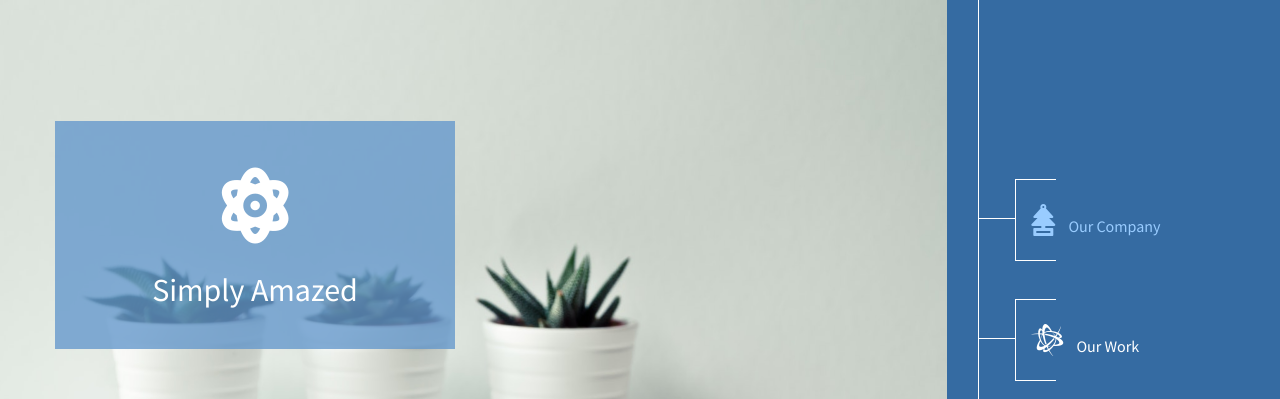
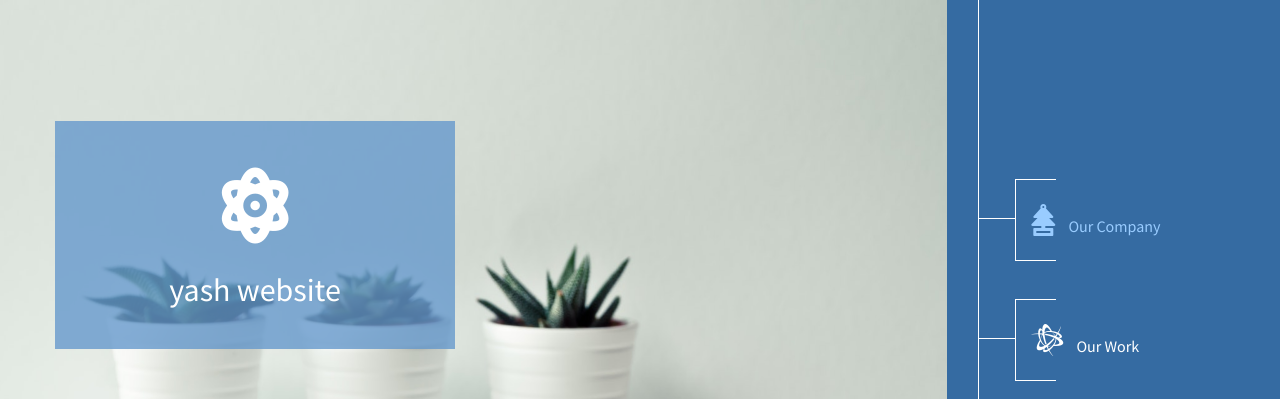
Before and after one commit to yashmsh/websitesimply, a plain HTML site: page index.html in a window 1280 px wide. Shown: the top 399 px of the page. Drawn offline with Linux system fonts and the light colour scheme.

Commit message:
Update index.html

```diff
--- a/index.html
+++ b/index.html
@@ -54,7 +54,7 @@ https://www.tooplate.com/view/2123-simply-amazed
             <div class="banner-section section parallax-window" data-parallax="scroll" data-image-src="img/section-1-bg.jpg" id="section-1">
                 <div class="container">
                     <div class="item">
-                        <div class="bg-blue-transparent logo-fa"><span><i class="fas fa-2x fa-atom"></i></span> Simply Amazed</div>
+                        <div class="bg-blue-transparent logo-fa"><span><i class="fas fa-2x fa-atom"></i></span> yash website</div>
                         <div class="bg-blue-transparent simple"><p>Your simplest HTML template, the most amazing page ever, yet free!</p></div>
                     </div>
                 </div>
```
